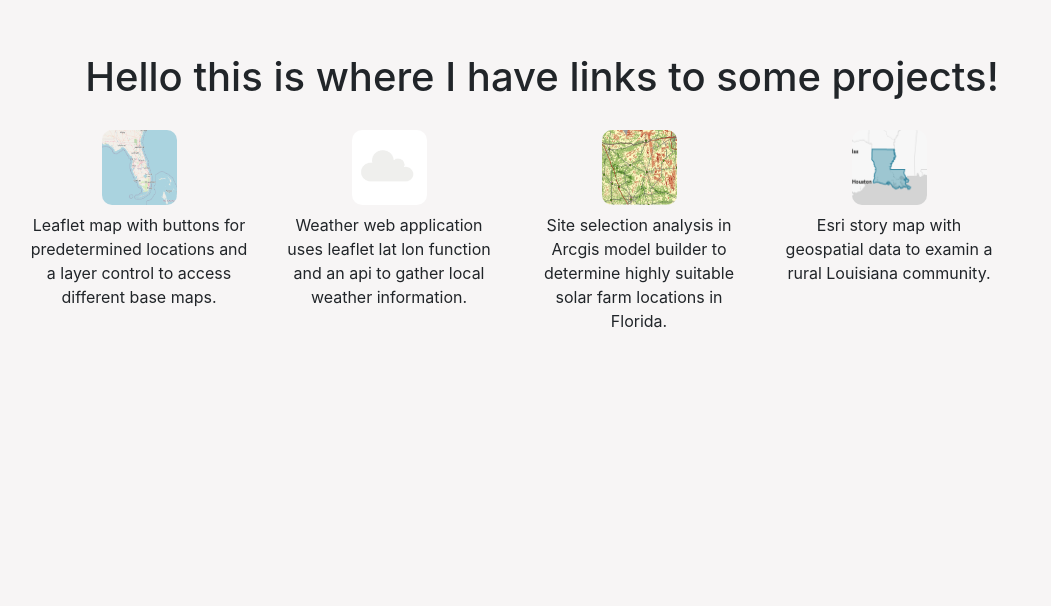
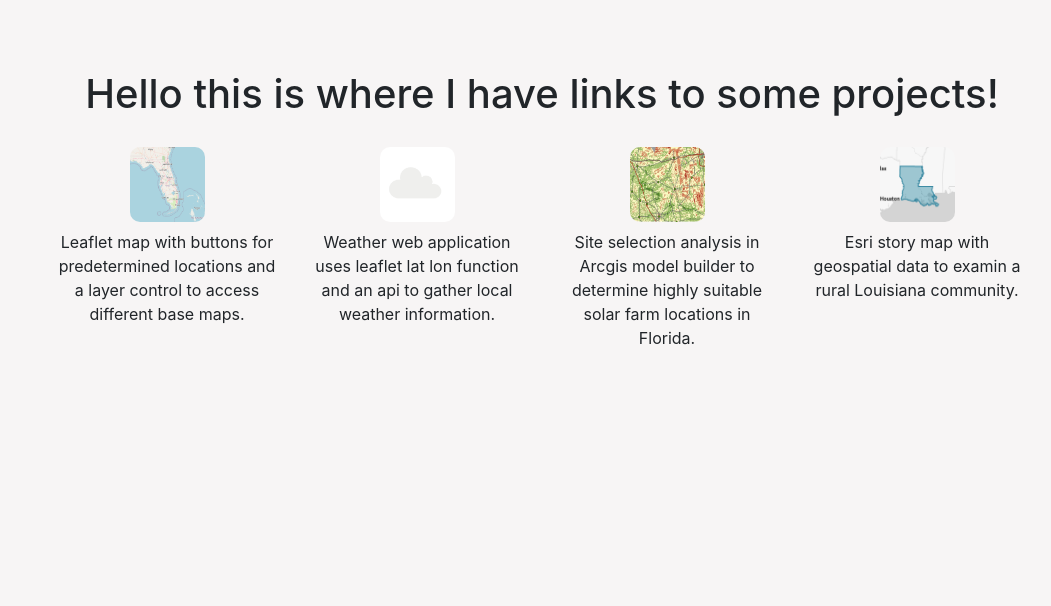
Before and after one commit to Nolewp/jack.github.io, a plain HTML site: page index.html in a window 1280 px wide. Shown: the part 874-1480 px from the top of the page, without its empty margins (98-1149 px from the left). Drawn offline with nearby package versions, Linux system fonts and the light colour scheme.

Commit message:
fix flex box

```diff
--- a/index.html
+++ b/index.html
@@ -48,10 +48,12 @@
                         </div>
                 </section>
             </div>
-            <div class="container">
+
             <section id="projects">
-                <div class="container text-center">
-                    <h1 class="top-margin">Hello this is where I have links to some projects!</h1>
+                <div class="">
+                    <div class="container text-center">
+                        <h1 class="top-margin">Hello this is where I have links to some projects!</h1>
+                    </div>
                     <div class="box">
                         <div class="box-child">
                             <a href="https://nolewp.github.io/leafmap/"><img id="proj" src="proj1.png" alt="" href=""></a>
--- a/style.css
+++ b/style.css
@@ -79,11 +79,12 @@ ul li ul{
 }
 
 .box {
-  margin-right: 10vw;
+
   display: flex;
   flex-wrap: wrap;
-  width: 80vw;
+  width: 100vw;
   justify-content: center;
+
 }
 
 .box-child {
```
